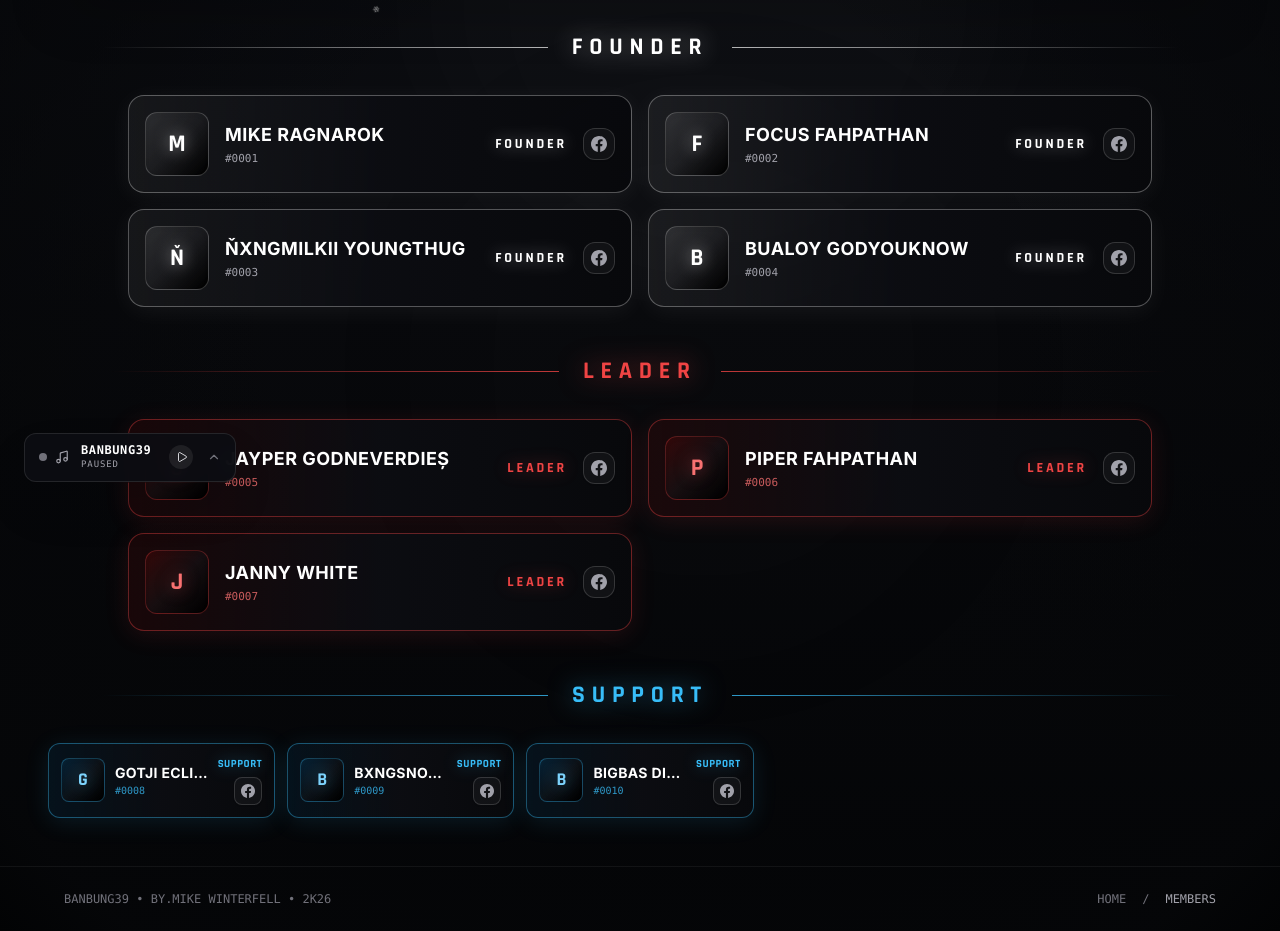
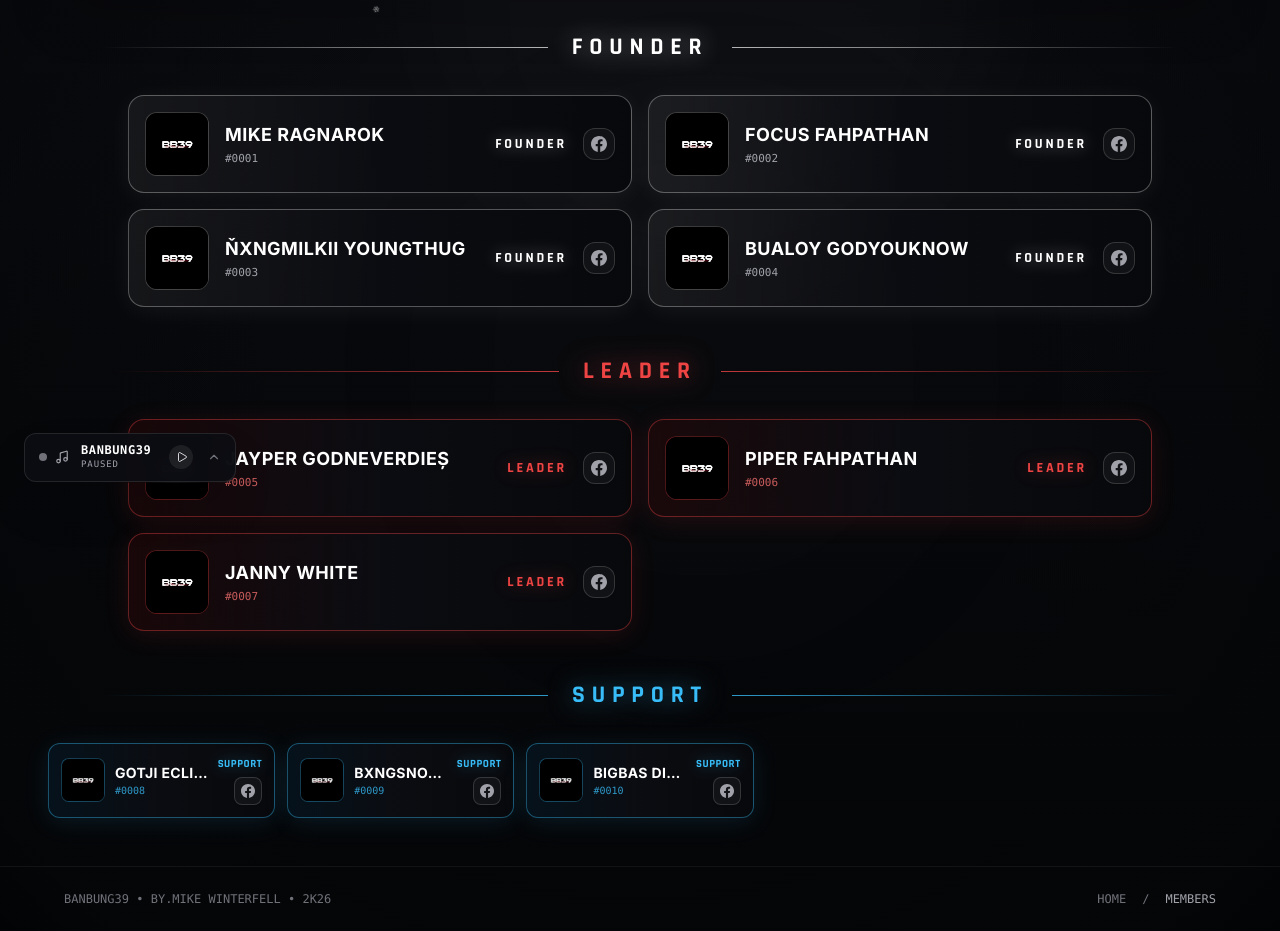
Before and after one commit to Orinn1/Banbung39, a Next.js app: page /members in a window 1280 px wide. Shown: the part 294-1225 px from the top of the page. Built offline with nearby package versions, Linux system fonts and the light colour scheme; a web font is replaced by a local one.

Commit message:
Set Logo.jpg as default member avatar

```diff
--- a/app/members/page.tsx
+++ b/app/members/page.tsx
@@ -483,6 +483,8 @@ const renderRoleIcon = (icon: string) => {
   }
 };
 
+const DEFAULT_AVATAR = '/Logo.jpg';
+
 // Facebook button with the smooth bouncy hover profile popup card
 function FacebookPopupButton({
   member,
@@ -525,13 +527,12 @@ function FacebookPopupButton({
             {/* Avatar with Metallic Glowing Ring */}
             <div className={`w-14 h-14 rounded-full p-[2px] bg-gradient-to-b ${popup.avatarRing} relative -mb-7 mt-0.5`}>
               <div className="w-full h-full rounded-full bg-[#0C0D12] flex items-center justify-center overflow-hidden border border-black/40">
-                {member.avatar ? (
-                  <img src={member.avatar} alt={member.name} className="w-full h-full object-cover" />
-                ) : (
-                  <span className={`font-anton text-2xl uppercase ${popup.avatarText}`}>
-                    {member.name.charAt(0)}
-                  </span>
-                )}
+                <img
+                  src={member.avatar || DEFAULT_AVATAR}
+                  alt={member.name}
+                  onError={(e) => { e.currentTarget.src = DEFAULT_AVATAR; }}
+                  className="w-full h-full object-cover"
+                />
               </div>
             </div>
 
@@ -602,20 +603,21 @@ function MemberCard({
     ? 'SUPPORT'
     : 'MEMBERS';
 
+  const avatarSrc = member.avatar || DEFAULT_AVATAR;
+
   if (variant === 'wide') {
     return (
       <div
         className={`rounded-2xl border ${theme.cardBorder} ${theme.cardBg} ${theme.glow} p-3 sm:p-4 flex items-center justify-between gap-3 sm:gap-4 transition-all duration-300 hover:-translate-y-0.5 relative group/card`}
       >
         {/* Left: Square avatar with rounded corners */}
-        <div className={`w-14 h-14 sm:w-16 sm:h-16 rounded-xl overflow-hidden border ${theme.avatarBorder} ${theme.avatarBg} flex-shrink-0 flex items-center justify-center relative shadow-inner`}>
-          {member.avatar ? (
-            <img src={member.avatar} alt={member.name} className="w-full h-full object-cover" />
-          ) : (
-            <span className={`text-xl sm:text-2xl font-rajdhani font-bold ${theme.avatarText}`}>
-              {member.name.charAt(0)}
-            </span>
-          )}
+        <div className={`w-14 h-14 sm:w-16 sm:h-16 rounded-xl overflow-hidden border ${theme.avatarBorder} ${theme.avatarBg} flex-shrink-0 flex items-center justify-center relative shadow-inner bg-black`}>
+          <img
+            src={avatarSrc}
+            alt={member.name}
+            onError={(e) => { e.currentTarget.src = DEFAULT_AVATAR; }}
+            className="w-full h-full object-cover"
+          />
         </div>
 
         {/* Middle: Member Name & ID */}
@@ -647,14 +649,13 @@ function MemberCard({
       className={`rounded-xl border ${theme.cardBorder} ${theme.cardBg} ${theme.glow} p-2.5 sm:p-3 flex items-center gap-2.5 transition-all duration-300 hover:-translate-y-0.5 relative group/card`}
     >
       {/* Left: Square avatar with rounded corners */}
-      <div className={`w-10 h-10 sm:w-11 sm:h-11 rounded-lg overflow-hidden border ${theme.avatarBorder} ${theme.avatarBg} flex-shrink-0 flex items-center justify-center relative shadow-inner`}>
-        {member.avatar ? (
-          <img src={member.avatar} alt={member.name} className="w-full h-full object-cover" />
-        ) : (
-          <span className={`text-base sm:text-lg font-rajdhani font-bold ${theme.avatarText}`}>
-            {member.name.charAt(0)}
-          </span>
-        )}
+      <div className={`w-10 h-10 sm:w-11 sm:h-11 rounded-lg overflow-hidden border ${theme.avatarBorder} ${theme.avatarBg} flex-shrink-0 flex items-center justify-center relative shadow-inner bg-black`}>
+        <img
+          src={avatarSrc}
+          alt={member.name}
+          onError={(e) => { e.currentTarget.src = DEFAULT_AVATAR; }}
+          className="w-full h-full object-cover"
+        />
       </div>
 
       {/* Middle: Member Name & ID */}
--- a/components/MembersModal.tsx
+++ b/components/MembersModal.tsx
@@ -67,8 +67,17 @@ export default function MembersModal({ isOpen, onClose }: MembersModalProps) {
               key={member.id}
               className="flex items-center justify-between p-3.5 rounded-xl bg-[#14161F]/80 border border-white/[0.06] hover:border-white/[0.15] transition-colors"
             >
+              <div className="flex items-center gap-3">
+                <div className="w-9 h-9 rounded-lg overflow-hidden border border-white/10 flex-shrink-0 bg-black">
+                  <img
+                    src={member.avatar || '/Logo.jpg'}
+                    alt={member.name}
+                    onError={(e) => { e.currentTarget.src = '/Logo.jpg'; }}
+                    className="w-full h-full object-cover"
+                  />
+                </div>
                 <div>
-                <div className="flex items-center gap-2.5">
+                  <div className="flex items-center gap-2">
                     <span className="text-xs font-mono font-bold text-zinc-400">
                       {member.memberId || member.id}
                     </span>
@@ -78,6 +87,7 @@ export default function MembersModal({ isOpen, onClose }: MembersModalProps) {
                     >
                       {member.name}
                     </span>
+                  </div>
                 </div>
               </div>
 
```
Also changed, not shown: Logo.jpg (added), public/Logo.jpg (added). Lines whose indentation alone changed are shown as unchanged.
